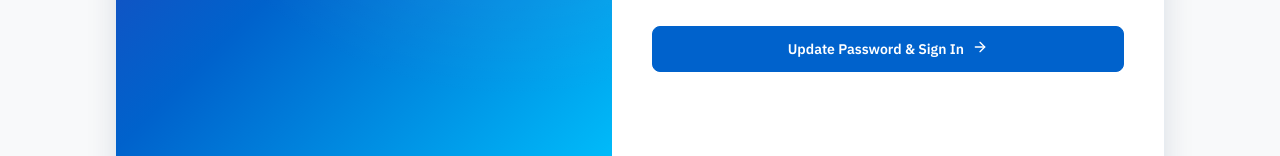
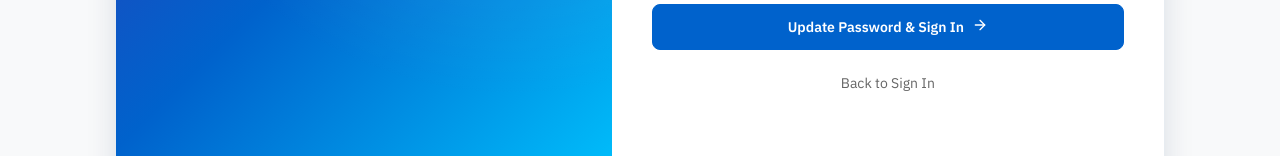
Before and after one commit to Pranjal-k22/Healthcare-app-manager, a React (Vite) app in the folder client/: page /reset-password in a window 1280 px wide. Shown: the part 533-689 px from the top of the page. Built offline with nearby package versions, Linux system fonts and the light colour scheme; no server answers.

Commit message:
fix(client): render Back to Sign In Link in ResetPassword.tsx to satisfy strict tsc build check

```diff
--- a/client/src/pages/auth/ResetPassword.tsx
+++ b/client/src/pages/auth/ResetPassword.tsx
@@ -143,6 +143,12 @@ export const ResetPassword: React.FC = () => {
               >
                 Update Password & Sign In
               </Button>
+
+              <div style={{ marginTop: '1.25rem', textAlign: 'center' }}>
+                <Link to="/login" style={{ fontSize: '14px', color: 'var(--text-secondary)' }}>
+                  Back to Sign In
+                </Link>
+              </div>
             </form>
           )}
         </div>
```
